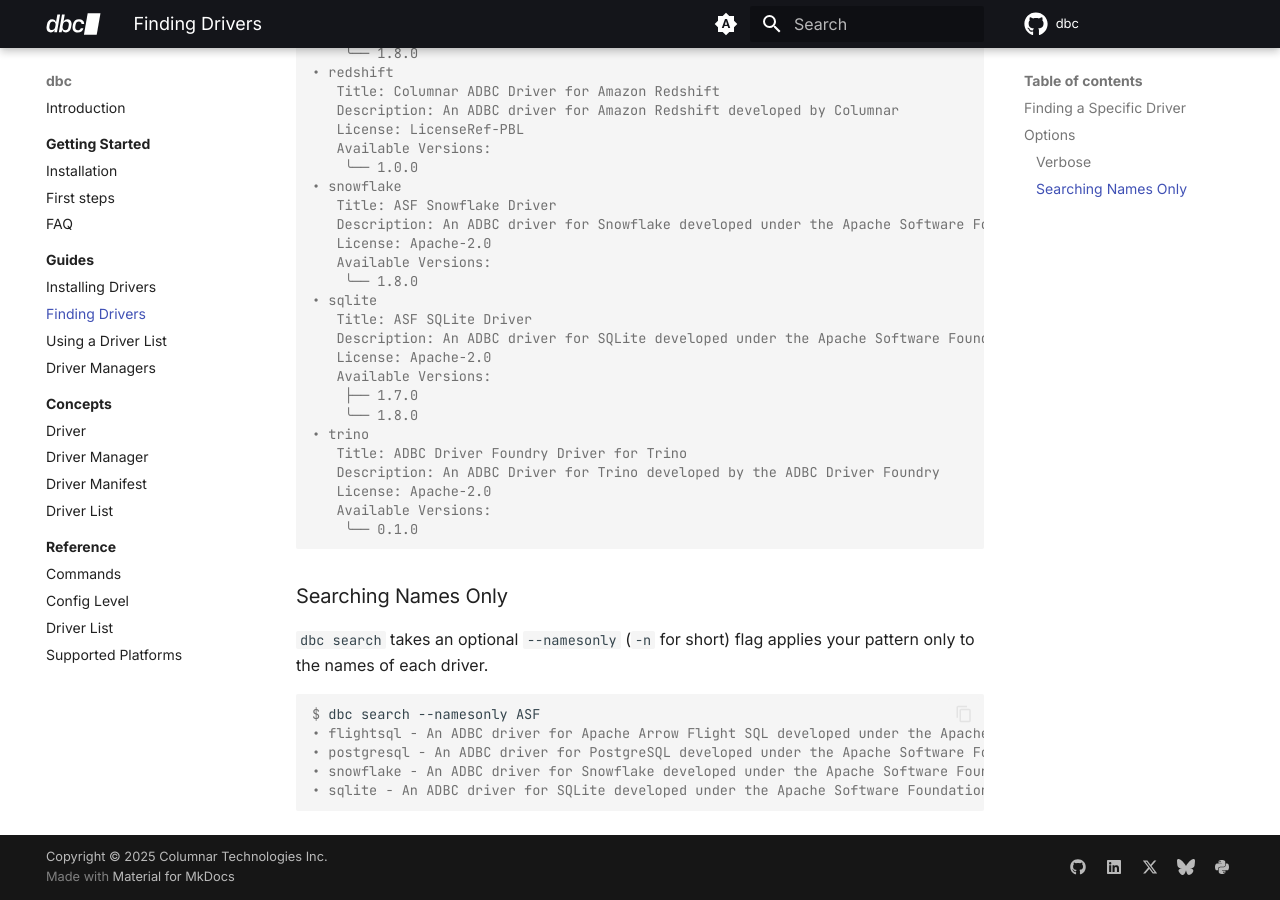
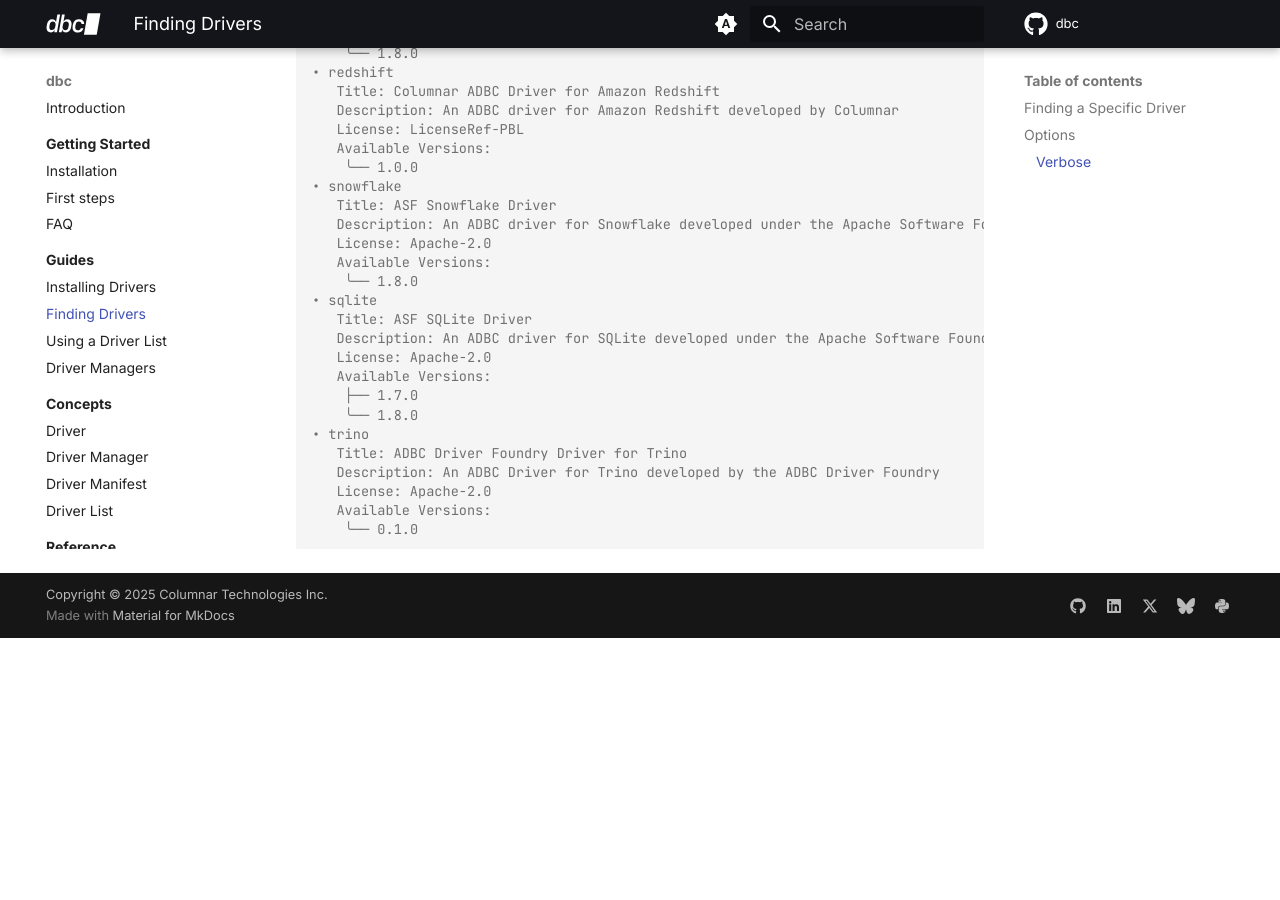
Before and after one commit to columnar-tech/dbc, an MkDocs documentation site: the page built from docs/guides/finding_drivers.md, in a window 1280 px wide and 900 px high, scrolled down 1709 px. Built offline with MkDocs 1.6.1 and Material for MkDocs 9.7.7, drawn with Linux system fonts in a browser that asks for light colours; plug-ins that fetch from the network failed and are left out; comment, search, counter and statistics services are not loaded; after the commit the page ends 2347 px from its top, so only the background shows below that.

Commit message:
Update docs too

````diff
--- a/docs/guides/finding_drivers.md
+++ b/docs/guides/finding_drivers.md
@@ -117,15 +117,3 @@
    Available Versions:
     ╰── 0.1.0
 ```
-
-### Searching Names Only
-
-`dbc search` takes an optional `--namesonly` (`-n` for short) flag applies your pattern only to the names of each driver.
-
-```console
-$ dbc search --namesonly ASF
-• flightsql - An ADBC driver for Apache Arrow Flight SQL developed under the Apache Software Foundation
-• postgresql - An ADBC driver for PostgreSQL developed under the Apache Software Foundation
-• snowflake - An ADBC driver for Snowflake developed under the Apache Software Foundation
-• sqlite - An ADBC driver for SQLite developed under the Apache Software Foundation
-```
````
Also changed, not shown: docs/reference/cli.md (+0 -4 lines).
